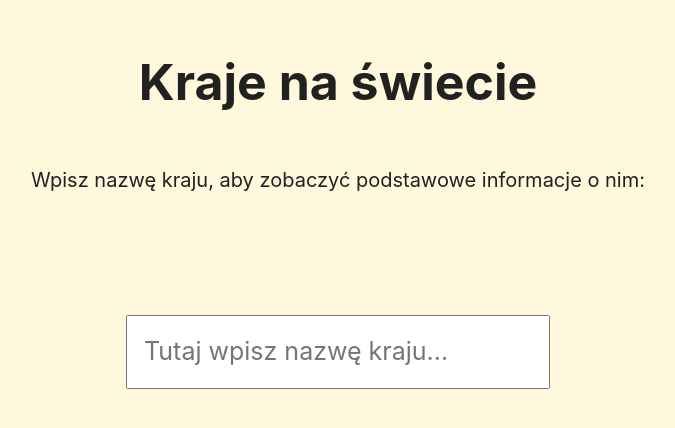
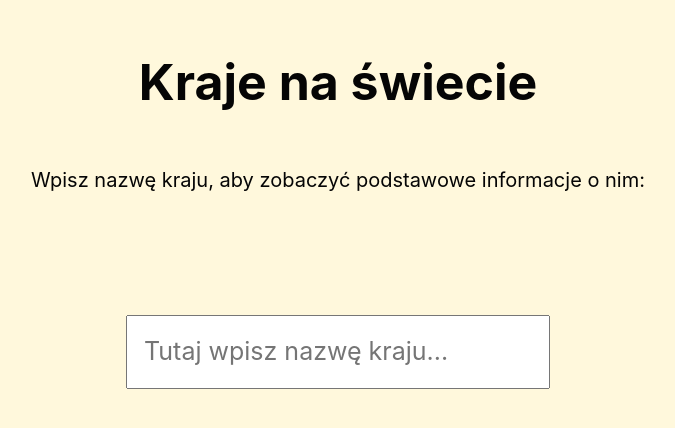
Before and after one commit to AleksandraDrzewiecka/goit-js-hw-10, a website built with Parcel: page src/index.html in a window 1280 px wide. Shown: the whole page, without its empty margins (302-977 px from the left). Built offline with nearby package versions, Linux system fonts and the light colour scheme.

Commit message:
Update styles.css

```diff
--- a/src/css/styles.css
+++ b/src/css/styles.css
@@ -8,7 +8,7 @@ body {
   -webkit-font-smoothing: antialiased;
   -moz-osx-font-smoothing: grayscale;
   background-color: cornsilk;
-  color: #212121;
+  color: #050505;
   line-height: 1.5;
 }
 
```
